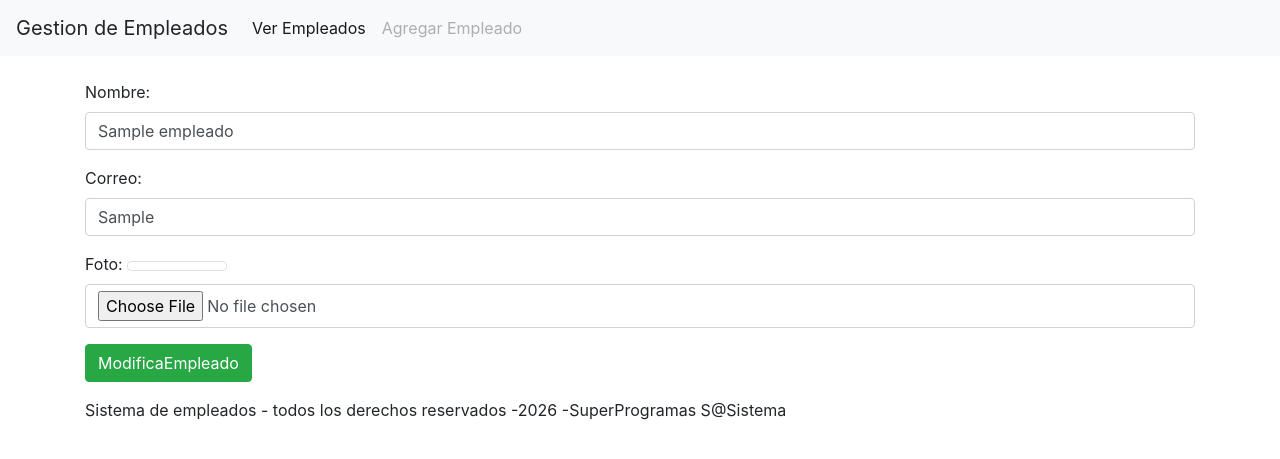
After one commit to pablodavidvega/Proyect-python-with-flask, a Flask app: page /editar/1 in a window 1280 px wide. The commit adds this page. Shown: the top 459 px of the page. Run offline with Flask 3, Linux system fonts and the light colour scheme; tables that the repository leaves empty or names only in its code hold one stand-in row (values such as "Sample post"); some libraries are stand-ins or nearby versions.

Commit message:
Crud editar empleado

```diff
--- a/app.py
+++ b/app.py
@@ -1,8 +1,13 @@
 import mysql.connector
 from mysql.connector import Error
 from flask import Flask, render_template, request, redirect, url_for
+from datetime import datetime
+import os
 
 app = Flask (__name__)
+
+carpeta = os.path.join('uploads') #Creo la variable carpeta para manipular uploads
+app.config['carpeta'] = carpeta  #Crear una referencia de la ruta
 
 @app.route('/consulta')
 def index():
@@ -43,6 +48,11 @@ def almacenamiento():
     _nombre = request.form['txtnombre']
     _correo = request.form['txtcorreo']
     _foto = request.files['txtfoto']
+    now = datetime.now()
+    tiempo = now.strftime('%Y%H_%M_%S_')
+    if _foto.filename != '':
+        nuevonombreFoto = tiempo + _foto.filename
+        _foto.save('uploads/'+ nuevonombreFoto)
     try:
         #conexion
         conexion = mysql.connector.connect(
@@ -54,7 +64,7 @@ def almacenamiento():
         if conexion.is_connected():
             cursor1 = conexion.cursor()
             cursor1.execute(f"""insert into empleados (id_empleado, nombre_empleado, correo_empleado, imagen_empleado)
-                                values (null, '{_nombre}', '{_correo}', '{_foto.filename}');""")
+                                values (null, '{_nombre}', '{_correo}', '{nuevonombreFoto}');""")
             conexion.commit()
             print("Datos insertados con exito")
     except Error as e:
@@ -78,6 +88,9 @@ def eliminar(id): #Paso el parametro de la ruta al metodo
         )
         if conexion.is_connected():
             cursor1 = conexion.cursor()
+            cursor1.execute(f"""select imagen_empleado from empleados where id_empleado = {id};""")
+            fila = cursor1.fetchall()
+            os.remove(os.path.join(app.config['carpeta'], fila[0][0]))
             cursor1.execute(f"""delete from empleados where id_empleado= {id};""")
             conexion.commit()
     except Error as e:
@@ -88,4 +101,77 @@ def eliminar(id): #Paso el parametro de la ruta al metodo
             conexion.close()
     return redirect('/consulta')
 
+@app.route('/editar/<int:id>')
+def editar(id):
+
+    try:
+        #conexion
+        conexion = mysql.connector.connect(
+            host = 'localhost',
+            user = 'root',
+            passwd = '',
+            database = 'sistem'
+        )
+        if conexion.is_connected():
+            cursor1 = conexion.cursor()
+            cursor1.execute(f"""SELECT * FROM empleados where id_empleado = {id};""")
+            resultado = cursor1.fetchall() #sacar la informacion del objeto cursor y la pasa auna variable
+            conexion.commit()
+    except Error as e:
+        print('Error durante la conexion o ejecucion de la consola: ', e)
+    finally:
+        if conexion.is_connected():
+            cursor1.close()
+            conexion.close()
+
+    return render_template('empleados/edit.html', datos=resultado)
+
+@app.route('/update', methods = ['POST'])
+def update():
+    _nombre = request.form['txtnombre']
+    _correo = request.form['txtcorreo']
+    _foto = request.files['txtfoto']
+    _id = request.form['txtID']
+    now = datetime.now()
+    tiempo = now.strftime('%Y%H_%M_%S_')
+
+    try:
+        #conexion
+        conexion = mysql.connector.connect(
+            host = 'localhost',
+            user = 'root',
+            passwd = '',
+            database = 'sistem'
+        )
+        if conexion.is_connected():
+            cursor1 = conexion.cursor()
+            #si me actualizaron la foto
+            if _foto.filename != '':
+                nuevonombreFoto = tiempo + _foto.filename
+                _foto.save('uploads/'+ nuevonombreFoto)
+                cursor1.execute(f"""select imagen_empleado from empleados where id_empleado = {id});""")
+                fila= cursor1.fetchall()
+                os.remove(os.path.join(app.config['carpeta'],fila [0][0]))
+                cursor1.execute(f"""update empleados set imagen_empleados = {nuevonombreFoto})
+                                where id_empleado ={_id};""")
+
+                cursor1.commit
+            cursor1.execute(f"""update empleados set nombre_empleado ={nombre}, correo_empleado = {_correo}
+                            where id_empleado={_id};""")
+
+            cursor1.commit()
+
+        #Si no actualizaron la foto
+        cursor1.execute(f"""update empleados set nombre_empleado ={nombre}, correo_empleado = {_correo}
+                            where id_empleado={_id};""")
+
+        conexion.commit()
+        print("Datos insertados con exito")
+    except Error as e:
+        print('Error durante la conexion o ejecucion de la consola: ', e)
+    finally:
+        if conexion.is_connected():
+            cursor1.close()
+            conexion.close()
+
 app.run(host='0.0.0.0', port=81, debug=True)
--- /dev/null
+++ b/templates/empleados/edit.html
@@ -0,0 +1,23 @@
+{% include 'header.html' %}
+{% for i in  datos %}
+<br>
+<form method="post" action="/update" enctype="multipart/form-data">
+    <input type="hidden" value="{{i[0]}}" name="txtID" id="txtID">
+    <div class="form-group">
+        <label for="my-input">Nombre:</label>
+        <input id="my-input" class="form-control" type="text" name="txtnombre"value="{{i[1]}}">
+    </div>
+     <div class="form-group">
+        <label for="my-input">Correo:</label>
+        <input id="my-input" class="form-control" type="email" name="txtcorreo" value="{{i[2]}}">
+    </div>
+     <div class="form-group">
+        <label for="my-input">Foto:</label>
+        <img class="img-thumbnail" width="100" {#src ="{{url_for('uploads', nombrefoto=i[3])}}"#} alt="">
+        <input id="my-input" class="form-control" type="file" name="txtfoto">
+    </div>
+     <div class="form-group">
+    <input type="submit" value="ModificaEmpleado" class="btn btn-success">
+</form>
+{% endfor %}
+{% include 'footer.html' %}
--- a/templates/empleados/index.html
+++ b/templates/empleados/index.html
@@ -19,10 +19,11 @@
                 <td>{{empleado[3]}}</td>
                 <td>
                     <a href="/editar/{{empleado[0]}}" class="btn btn-warning">Editar</a>
-                    <a class="btn btn-danger" onclick="return confirm('Seguro de Eliminar?')" href="/eliminar/{{empleado[0]}}">Eliminar</a>
+                    <a class="btn btn-danger" onclick="return confirm('Seguro de Eliminar?')"
+                    href="/eliminar/{{empleado[0]}}">Eliminar</a>
                 </td>
             </tr>
-            {% endfor%}
+            {% endfor %}
         </tbody>
     </table>
 {% include 'footer.html' %}
```
